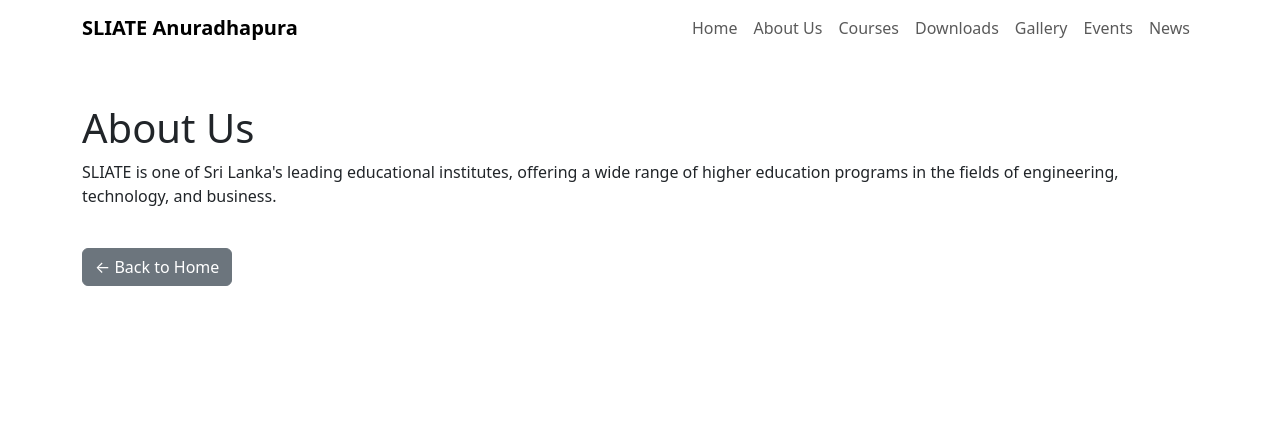
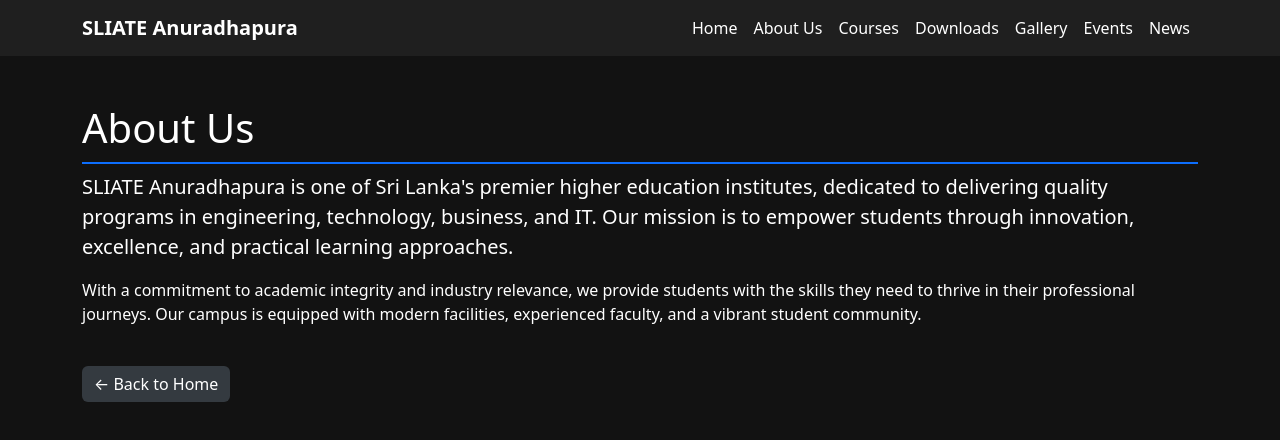
Before and after one commit to bashitha123/sliate-webpage, a plain HTML site: page about.html in a window 1280 px wide. Drawn offline with nearby package versions, Linux system fonts and the light colour scheme.

Commit message:
Update about.html

```diff
--- a/about.html
+++ b/about.html
@@ -2,13 +2,40 @@
 <html lang="en">
 <head>
   <meta charset="UTF-8">
+  <meta name="viewport" content="width=device-width, initial-scale=1">
   <title>About Us | SLIATE Anuradhapura</title>
   <link href="https://cdn.jsdelivr.net/npm/bootstrap@5.3.3/dist/css/bootstrap.min.css" rel="stylesheet">
+  <style>
+    body {
+      background-color: #121212;
+      color: #ffffff;
+    }
+    .navbar {
+      background-color: #1f1f1f !important;
+    }
+    .navbar .nav-link, .navbar-brand {
+      color: #ffffff !important;
+    }
+    .navbar .nav-link:hover {
+      color: #0d6efd !important;
+    }
+    .btn-secondary {
+      background-color: #343a40;
+      border: none;
+    }
+    .btn-secondary:hover {
+      background-color: #495057;
+    }
+    h1 {
+      border-bottom: 2px solid #0d6efd;
+      padding-bottom: 10px;
+    }
+  </style>
 </head>
 <body>
 
   <!-- Navbar -->
-  <nav class="navbar navbar-expand-lg navbar-light bg-white sticky-top">
+  <nav class="navbar navbar-expand-lg navbar-dark sticky-top">
     <div class="container">
       <a class="navbar-brand fw-bold" href="index.html">SLIATE Anuradhapura</a>
       <button class="navbar-toggler" type="button" data-bs-toggle="collapse" data-bs-target="#navbarNav">
@@ -17,7 +44,7 @@
       <div class="collapse navbar-collapse" id="navbarNav">
         <ul class="navbar-nav ms-auto">
           <li class="nav-item"><a class="nav-link" href="index.html">Home</a></li>
-          <li class="nav-item"><a class="nav-link" href="about.html">About Us</a></li>
+          <li class="nav-item"><a class="nav-link active" href="about.html">About Us</a></li>
           <li class="nav-item"><a class="nav-link" href="courses.html">Courses</a></li>
           <li class="nav-item"><a class="nav-link" href="downloads.html">Downloads</a></li>
           <li class="nav-item"><a class="nav-link" href="gallery.html">Gallery</a></li>
@@ -28,9 +55,15 @@
     </div>
   </nav>
 
+  <!-- Main Content -->
   <div class="container py-5">
     <h1>About Us</h1>
-    <p>SLIATE is one of Sri Lanka's leading educational institutes, offering a wide range of higher education programs in the fields of engineering, technology, and business.</p>
+    <p class="lead">
+      SLIATE Anuradhapura is one of Sri Lanka's premier higher education institutes, dedicated to delivering quality programs in engineering, technology, business, and IT. Our mission is to empower students through innovation, excellence, and practical learning approaches.
+    </p>
+    <p>
+      With a commitment to academic integrity and industry relevance, we provide students with the skills they need to thrive in their professional journeys. Our campus is equipped with modern facilities, experienced faculty, and a vibrant student community.
+    </p>
     <a href="index.html" class="btn btn-secondary mt-4">← Back to Home</a>
   </div>
 
```
